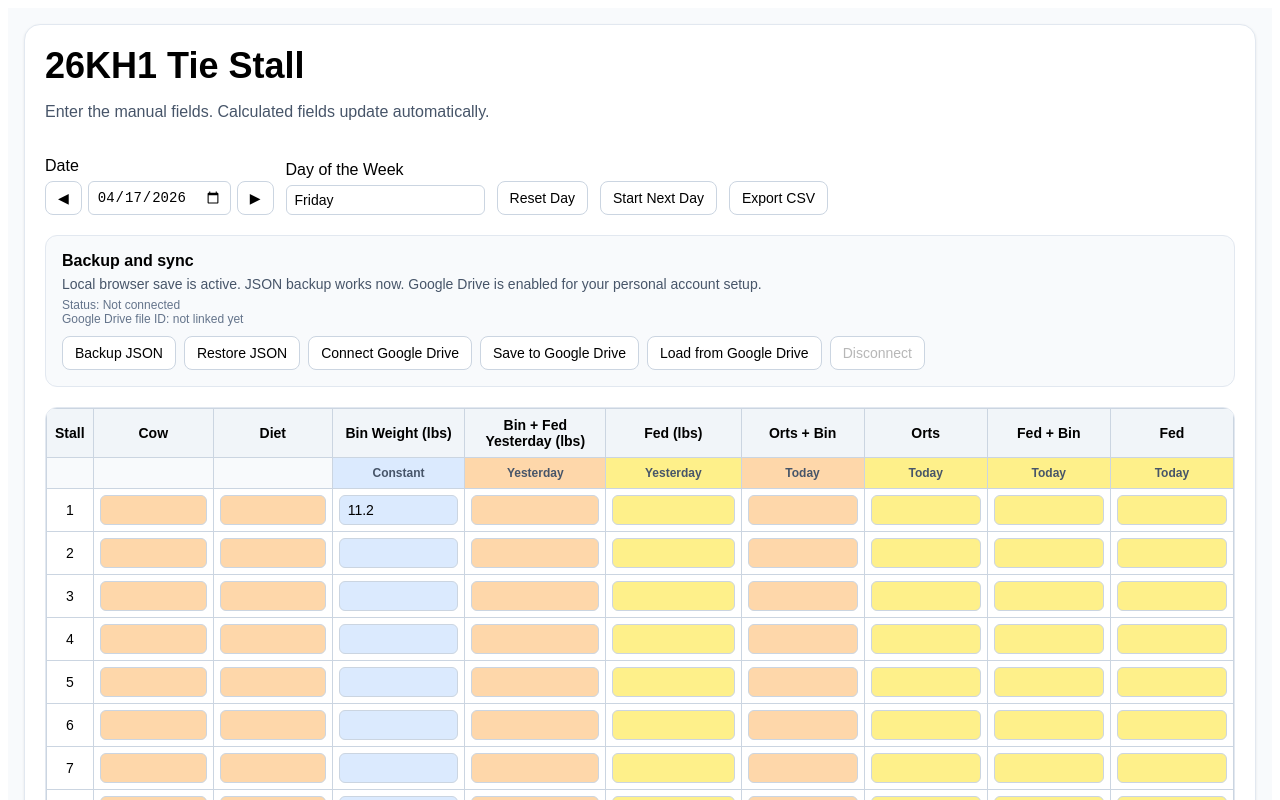
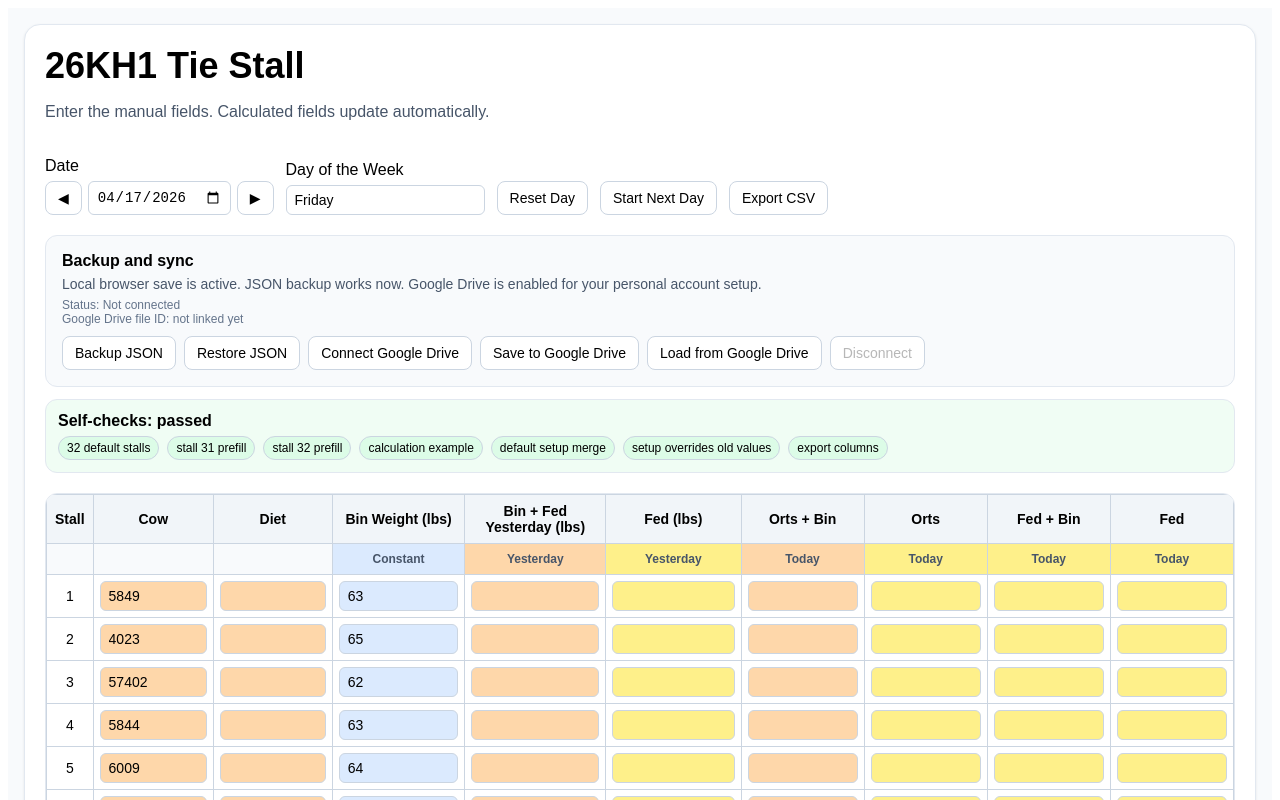
Before and after one commit to Sarmikasoglou/Intake_App, a React (Vite) app: page / in a window 1280 px wide. Shown: the top 800 px of the page. Built offline with nearby package versions, Linux system fonts and the light colour scheme.

Commit message:
Add files via upload

```diff
--- a/src/App.jsx
+++ b/src/App.jsx
@@ -1,6 +1,6 @@
 import React, { useEffect, useMemo, useRef, useState } from "react";
 
-const DEFAULT_ROW_COUNT = 30;
+const DEFAULT_ROW_COUNT = 32;
 const STORAGE_KEYS = {
   currentDate: "tieStall.currentDate",
   sheetsByDate: "tieStall.sheetsByDate",
@@ -16,11 +16,25 @@ const GOOGLE_DRIVE_CONFIG = {
 };
 
 function createDefaultRows() {
+  const cows = [
+    "5849", "4023", "57402", "5844", "6009", "5950", "3041", "3074", "5992", "2737",
+    "5982", "2804", "5981", "3061", "3085", "3062", "2835", "2780", "5850", "3010",
+    "3068", "5997", "6034", "6044", "5848", "2948", "3472", "2539", "5463", "2451",
+    "5864", "5929",
+  ];
+
+  const binWeights = [
+    "63", "65", "62", "63", "64", "63", "60", "65", "59", "61",
+    "60", "60", "61", "62", "60", "91", "66", "73", "67", "70",
+    "72", "60", "69", "67", "73", "67", "62", "62", "63", "62",
+    "61", "",
+  ];
+
   return Array.from({ length: DEFAULT_ROW_COUNT }, (_, i) => ({
     stall: String(i + 1),
-    cow: "",
+    cow: cows[i] || "",
     diet: "",
-    binWeight: i === 0 ? "11.2" : "",
+    binWeight: binWeights[i] || "",
     binFedYesterday: "",
     fedYesterday: "",
     ortsBinToday: "",
@@ -75,8 +89,22 @@ function recalcRow(row) {
   };
 }
 
+function applyDefaultSetup(rows) {
+  const defaults = createDefaultRows();
+  return defaults.map((defaultRow, i) => {
+    const existingRow = rows[i] || {};
+    return {
+      ...defaultRow,
+      ...existingRow,
+      stall: defaultRow.stall,
+      cow: defaultRow.cow,
+      binWeight: defaultRow.binWeight,
+    };
+  });
+}
+
 function normalizeRows(rows) {
-  return rows.map(recalcRow);
+  return applyDefaultSetup(rows).map(recalcRow);
 }
 
 function getDayInfo(dateString) {
@@ -152,35 +180,23 @@ function sanitizeImportedState(payload) {
   };
 }
 
-function downloadCsv(rows, date, dayOfWeek) {
-  const header1 = ["26KH1 Tie Stall", "", "", "", "", "", "", "", `Date: ${date}`, ""];
-  const header2 = ["", "", "", "", "", "", "", "", `Day of the Week: ${dayOfWeek}`, ""];
-  const header3 = [
-    "Stall",
-    "Cow",
-    "Diet",
-    "Bin Weight (lbs)",
-    "Bin + Fed Yesterday (lbs)",
-    "Fed (Lbs)",
-    "Orts + Bin",
-    "Orts",
-    "Fed + Bin",
-    "Fed",
-  ];
-  const header4 = ["", "", "", "Constant", "Yesterday", "Yesterday", "Today", "Today", "Today", "Today"];
-
-  const body = rows.map((r) => [
+function buildExportRows(rows) {
+  return rows.map((r) => [
     r.stall,
     r.cow,
     r.diet,
-    r.binWeight,
-    r.binFedYesterday,
     r.fedYesterday,
-    r.ortsBinToday,
     r.ortsToday,
-    r.fedBinToday,
     r.fedToday,
   ]);
+}
+
+function downloadCsv(rows, date, dayOfWeek) {
+  const header1 = ["26KH1 Tie Stall", "", "", "", `Date: ${date}`, ""];
+  const header2 = ["", "", "", "", `Day of the Week: ${dayOfWeek}`, ""];
+  const header3 = ["Stall", "Cow", "Diet", "Fed (lbs)", "Orts", "Fed"];
+  const header4 = ["", "", "", "Yesterday", "Today", "Today"];
+  const body = buildExportRows(rows);
 
   const csv = [header1, header2, header3, header4, ...body]
     .map((row) => row.map((cell) => `"${String(cell ?? "").replaceAll('"', '""')}"`).join(","))
@@ -220,7 +236,11 @@ async function loadGoogleIdentityServices() {
     const existing = document.querySelector('script[data-google-identity="true"]');
     if (existing) {
       existing.addEventListener("load", () => resolve(), { once: true });
-      existing.addEventListener("error", () => reject(new Error("Failed to load Google Identity Services.")), { once: true });
+      existing.addEventListener(
+        "error",
+        () => reject(new Error("Failed to load Google Identity Services.")),
+        { once: true }
+      );
       return;
     }
 
@@ -345,6 +365,71 @@ async function downloadJsonFromGoogleDrive(accessToken, fileId) {
   return response.json();
 }
 
+function runSelfChecks() {
+  const checks = [];
+
+  const defaultRows = createDefaultRows();
+  checks.push({
+    name: "32 default stalls",
+    pass: defaultRows.length === 32,
+  });
+  checks.push({
+    name: "stall 31 prefill",
+    pass: defaultRows[30].cow === "5864" && defaultRows[30].binWeight === "61",
+  });
+  checks.push({
+    name: "stall 32 prefill",
+    pass: defaultRows[31].cow === "5929" && defaultRows[31].binWeight === "",
+  });
+
+  const sample = recalcRow({
+    stall: "1",
+    cow: "123",
+    diet: "A",
+    binWeight: "11.2",
+    binFedYesterday: "135",
+    fedYesterday: "",
+    ortsBinToday: "18.8",
+    ortsToday: "",
+    fedBinToday: "",
+    fedToday: "",
+  });
+
+  checks.push({
+    name: "calculation example",
+    pass:
+      sample.fedYesterday === "123.8" &&
+      sample.ortsToday === "7.6" &&
+      sample.fedBinToday === "140" &&
+      sample.fedToday === "128.8",
+  });
+
+  const mergedRows = normalizeRows([{ stall: "1", cow: "", binWeight: "" }]);
+  checks.push({
+    name: "default setup merge",
+    pass: mergedRows[0].cow === "5849" && mergedRows[0].binWeight === "63",
+  });
+
+  const overriddenRows = normalizeRows([{ stall: "1", cow: "9999", binWeight: "11.2" }]);
+  checks.push({
+    name: "setup overrides old values",
+    pass: overriddenRows[0].cow === "5849" && overriddenRows[0].binWeight === "63",
+  });
+
+  const exportRow = buildExportRows([sample])[0];
+  checks.push({
+    name: "export columns",
+    pass:
+      exportRow.length === 6 &&
+      exportRow[0] === "1" &&
+      exportRow[3] === "123.8" &&
+      exportRow[4] === "7.6" &&
+      exportRow[5] === "128.8",
+  });
+
+  return checks;
+}
+
 export default function App() {
   const todayInfo = getDayInfo(new Date().toISOString().slice(0, 10));
   const fileInputRef = useRef(null);
@@ -370,14 +455,23 @@ export default function App() {
   const [sheetsByDate, setSheetsByDate] = useState(() => {
     try {
       const saved = localStorage.getItem(STORAGE_KEYS.sheetsByDate);
-      if (saved) return JSON.parse(saved);
+      if (saved) {
+        const parsed = JSON.parse(saved);
+        return Object.fromEntries(
+          Object.entries(parsed).map(([date, sheet]) => [
+            date,
+            {
+              rows: normalizeRows(Array.isArray(sheet?.rows) ? sheet.rows : createDefaultRows()),
+              dayOfWeek:
+                typeof sheet?.dayOfWeek === "string"
+                  ? sheet.dayOfWeek
+                  : getDayInfo(date).dayOfWeek,
+            },
+          ])
+        );
+      }
     } catch {
-      return {
-        [todayInfo.date]: {
-          rows: normalizeRows(createDefaultRows()),
-          dayOfWeek: todayInfo.dayOfWeek,
-        },
-      };
+      // ignore and fall back
     }
 
     return {
@@ -388,11 +482,14 @@ export default function App() {
     };
   });
 
+  const checks = useMemo(() => runSelfChecks(), []);
+  const allChecksPass = checks.every((check) => check.pass);
+
   const currentSheet = sheetsByDate[currentDate] || {
     rows: normalizeRows(createDefaultRows()),
     dayOfWeek: getDayInfo(currentDate).dayOfWeek,
   };
-  const rows = currentSheet.rows;
+  const rows = normalizeRows(currentSheet.rows);
   const dayOfWeek = currentSheet.dayOfWeek;
 
   const totals = useMemo(() => {
@@ -423,7 +520,14 @@ export default function App() {
         rows: normalizeRows(createDefaultRows()),
         dayOfWeek: getDayInfo(currentDate).dayOfWeek,
       };
-      return { ...current, [currentDate]: updater(existing) };
+      const updated = updater(existing);
+      return {
+        ...current,
+        [currentDate]: {
+          ...updated,
+          rows: normalizeRows(updated.rows),
+        },
+      };
     });
   };
 
@@ -573,10 +677,23 @@ export default function App() {
     fontSize: 14,
   };
 
+  const smallMutedStyle = {
+    color: "#64748b",
+    fontSize: 12,
+  };
+
   return (
     <div style={{ minHeight: "100vh", background: "#f8fafc", padding: 16, fontFamily: "Arial, sans-serif" }}>
       <div style={{ maxWidth: 1400, margin: "0 auto" }}>
-        <div style={{ background: "white", border: "1px solid #e2e8f0", borderRadius: 16, padding: 20, boxShadow: "0 1px 3px rgba(0,0,0,0.08)" }}>
+        <div
+          style={{
+            background: "white",
+            border: "1px solid #e2e8f0",
+            borderRadius: 16,
+            padding: 20,
+            boxShadow: "0 1px 3px rgba(0,0,0,0.08)",
+          }}
+        >
           <div style={{ display: "flex", justifyContent: "space-between", gap: 20, flexWrap: "wrap" }}>
             <div>
               <h1 style={{ margin: 0, fontSize: 36 }}>26KH1 Tie Stall</h1>
@@ -601,13 +718,13 @@ export default function App() {
             </div>
           </div>
 
-          <div style={{ marginTop: 20, marginBottom: 20, padding: 16, background: "#f8fafc", border: "1px solid #e2e8f0", borderRadius: 12 }}>
+          <div style={{ marginTop: 20, marginBottom: 12, padding: 16, background: "#f8fafc", border: "1px solid #e2e8f0", borderRadius: 12 }}>
             <div style={{ fontWeight: 700, marginBottom: 6 }}>Backup and sync</div>
             <div style={{ color: "#475569", fontSize: 14, marginBottom: 6 }}>
               Local browser save is active. JSON backup works now. Google Drive is enabled for your personal account setup.
             </div>
-            <div style={{ color: "#64748b", fontSize: 12 }}>Status: {driveStatus}{driveAccountName ? ` · ${driveAccountName}` : ""}</div>
-            <div style={{ color: "#64748b", fontSize: 12, marginBottom: 10 }}>Google Drive file ID: {googleDriveFileId || "not linked yet"}</div>
+            <div style={smallMutedStyle}>Status: {driveStatus}{driveAccountName ? ` · ${driveAccountName}` : ""}</div>
+            <div style={{ ...smallMutedStyle, marginBottom: 10 }}>Google Drive file ID: {googleDriveFileId || "not linked yet"}</div>
             <div style={{ display: "flex", gap: 8, flexWrap: "wrap" }}>
               <input ref={fileInputRef} type="file" accept="application/json" style={{ display: "none" }} onChange={importFromFile} />
               <button style={buttonStyle} onClick={() => downloadJson(currentDate, sheetsByDate, googleDriveFileId)}>Backup JSON</button>
@@ -616,6 +733,26 @@ export default function App() {
               <button style={buttonStyle} onClick={saveToGoogleDrive}>Save to Google Drive</button>
               <button style={buttonStyle} onClick={loadFromGoogleDrive}>Load from Google Drive</button>
               <button style={buttonStyle} onClick={disconnectGoogleDrive} disabled={!googleAccessToken}>Disconnect</button>
+            </div>
+          </div>
+
+          <div style={{ marginBottom: 20, padding: 12, background: allChecksPass ? "#f0fdf4" : "#fef2f2", border: "1px solid #e2e8f0", borderRadius: 12 }}>
+            <div style={{ fontWeight: 700, marginBottom: 6 }}>Self-checks: {allChecksPass ? "passed" : "failed"}</div>
+            <div style={{ display: "flex", gap: 8, flexWrap: "wrap" }}>
+              {checks.map((check) => (
+                <div
+                  key={check.name}
+                  style={{
+                    padding: "4px 8px",
+                    borderRadius: 999,
+                    border: "1px solid #cbd5e1",
+                    background: check.pass ? "#dcfce7" : "#fecaca",
+                    fontSize: 12,
+                  }}
+                >
+                  {check.name}
+                </div>
+              ))}
             </div>
           </div>
 
@@ -644,15 +781,33 @@ export default function App() {
                 {rows.map((row, index) => (
                   <tr key={row.stall}>
                     <td style={{ border: "1px solid #cbd5e1", padding: 6, textAlign: "center" }}>{row.stall}</td>
-                    <td style={{ border: "1px solid #cbd5e1", padding: 6 }}><input style={{ ...inputStyle, background: "#fed7aa" }} value={row.cow} onChange={(e) => updateRow(index, "cow", e.target.value)} /></td>
-                    <td style={{ border: "1px solid #cbd5e1", padding: 6 }}><input style={{ ...inputStyle, background: "#fed7aa" }} value={row.diet} onChange={(e) => updateRow(index, "diet", e.target.value)} /></td>
-                    <td style={{ border: "1px solid #cbd5e1", padding: 6 }}><input style={{ ...inputStyle, background: "#dbeafe" }} type="number" step="any" value={row.binWeight} onChange={(e) => updateRow(index, "binWeight", e.target.value)} /></td>
-                    <td style={{ border: "1px solid #cbd5e1", padding: 6 }}><input style={{ ...inputStyle, background: "#fed7aa" }} type="number" step="any" value={row.binFedYesterday} onChange={(e) => updateRow(index, "binFedYesterday", e.target.value)} /></td>
-                    <td style={{ border: "1px solid #cbd5e1", padding: 6 }}><input style={{ ...inputStyle, background: "#fef08a" }} readOnly value={row.fedYesterday} /></td>
-                    <td style={{ border: "1px solid #cbd5e1", padding: 6 }}><input style={{ ...inputStyle, background: "#fed7aa" }} type="number" step="any" value={row.ortsBinToday} onChange={(e) => updateRow(index, "ortsBinToday", e.target.value)} /></td>
-                    <td style={{ border: "1px solid #cbd5e1", padding: 6 }}><input style={{ ...inputStyle, background: "#fef08a" }} readOnly value={row.ortsToday} /></td>
-                    <td style={{ border: "1px solid #cbd5e1", padding: 6 }}><input style={{ ...inputStyle, background: "#fef08a" }} readOnly value={row.fedBinToday} /></td>
-                    <td style={{ border: "1px solid #cbd5e1", padding: 6 }}><input style={{ ...inputStyle, background: "#fef08a" }} readOnly value={row.fedToday} /></td>
+                    <td style={{ border: "1px solid #cbd5e1", padding: 6 }}>
+                      <input style={{ ...inputStyle, background: "#fed7aa" }} value={row.cow} onChange={(e) => updateRow(index, "cow", e.target.value)} />
+                    </td>
+                    <td style={{ border: "1px solid #cbd5e1", padding: 6 }}>
+                      <input style={{ ...inputStyle, background: "#fed7aa" }} value={row.diet} onChange={(e) => updateRow(index, "diet", e.target.value)} />
+                    </td>
+                    <td style={{ border: "1px solid #cbd5e1", padding: 6 }}>
+                      <input style={{ ...inputStyle, background: "#dbeafe" }} type="number" step="any" value={row.binWeight} onChange={(e) => updateRow(index, "binWeight", e.target.value)} />
+                    </td>
+                    <td style={{ border: "1px solid #cbd5e1", padding: 6 }}>
+                      <input style={{ ...inputStyle, background: "#fed7aa" }} type="number" step="any" value={row.binFedYesterday} onChange={(e) => updateRow(index, "binFedYesterday", e.target.value)} />
+                    </td>
+                    <td style={{ border: "1px solid #cbd5e1", padding: 6 }}>
+                      <input style={{ ...inputStyle, background: "#fef08a" }} readOnly value={row.fedYesterday} />
+                    </td>
+                    <td style={{ border: "1px solid #cbd5e1", padding: 6 }}>
+                      <input style={{ ...inputStyle, background: "#fed7aa" }} type="number" step="any" value={row.ortsBinToday} onChange={(e) => updateRow(index, "ortsBinToday", e.target.value)} />
+                    </td>
+                    <td style={{ border: "1px solid #cbd5e1", padding: 6 }}>
+                      <input style={{ ...inputStyle, background: "#fef08a" }} readOnly value={row.ortsToday} />
+                    </td>
+                    <td style={{ border: "1px solid #cbd5e1", padding: 6 }}>
+                      <input style={{ ...inputStyle, background: "#fef08a" }} readOnly value={row.fedBinToday} />
+                    </td>
+                    <td style={{ border: "1px solid #cbd5e1", padding: 6 }}>
+                      <input style={{ ...inputStyle, background: "#fef08a" }} readOnly value={row.fedToday} />
+                    </td>
                   </tr>
                 ))}
               </tbody>
```
